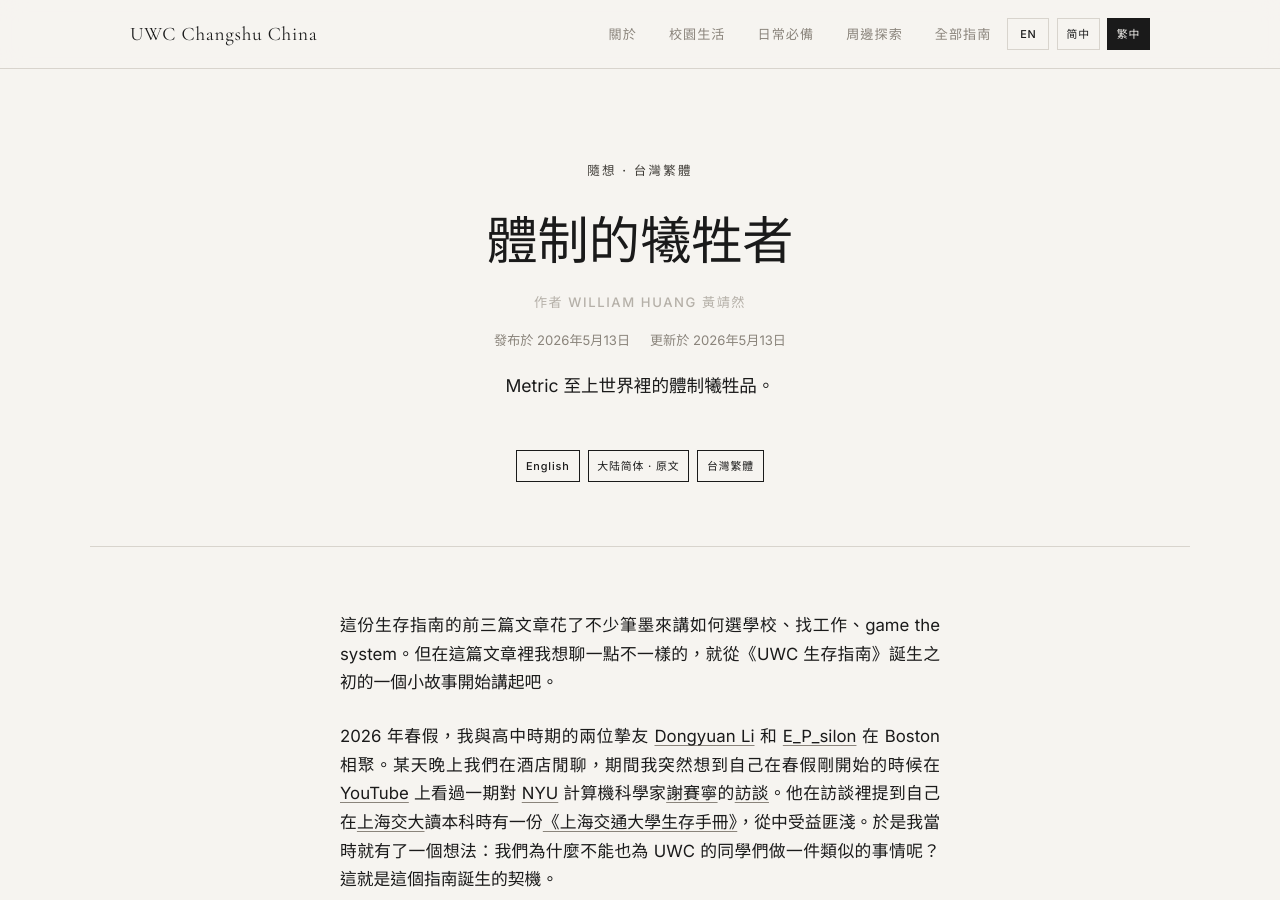
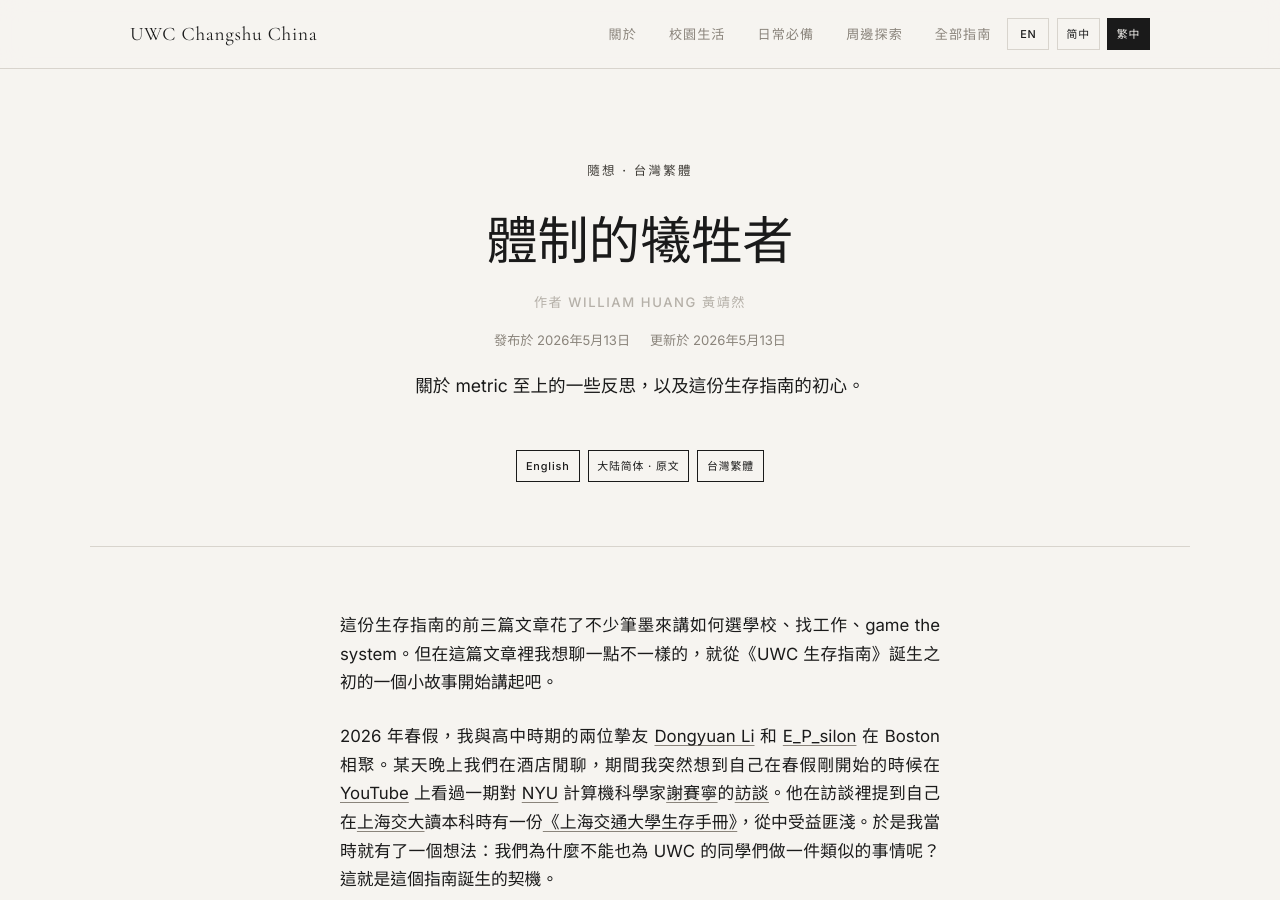
Before and after one commit to United-World-College/UWC-Survival-Guide, a Jekyll site: the page built from website/_guides/chinese/victims-of-the-system-TW.md, in a window 1280 px wide and 900 px high. Built offline with Jekyll 4.4.1, drawn with Linux system fonts in a browser that asks for light colours.

Commit message:
docs: sync new CN description to TW/EN — broaden from 'victim' framing to reflection + founding-intent framing

```diff
--- a/website/_guides/chinese/victims-of-the-system-TW.md
+++ b/website/_guides/chinese/victims-of-the-system-TW.md
@@ -1,7 +1,7 @@
 ---
 title: "體制的犧牲者"
 category: "隨想"
-description: "Metric 至上世界裡的體制犧牲品。"
+description: "關於 metric 至上的一些反思，以及這份生存指南的初心。"
 order: 3
 author_id: "william-huang"
 original_language: "zh-CN"
```
Also changed, not shown: website/_guides/default/victims-of-the-system.md (+1 -1 lines).
